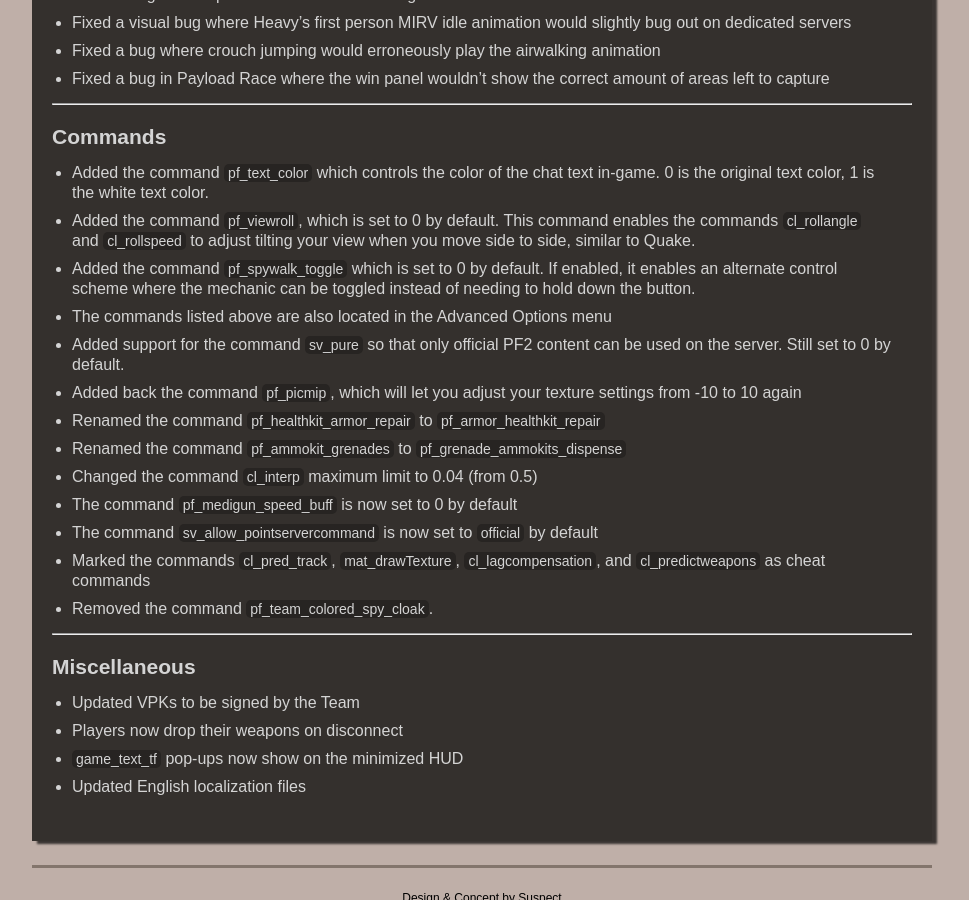
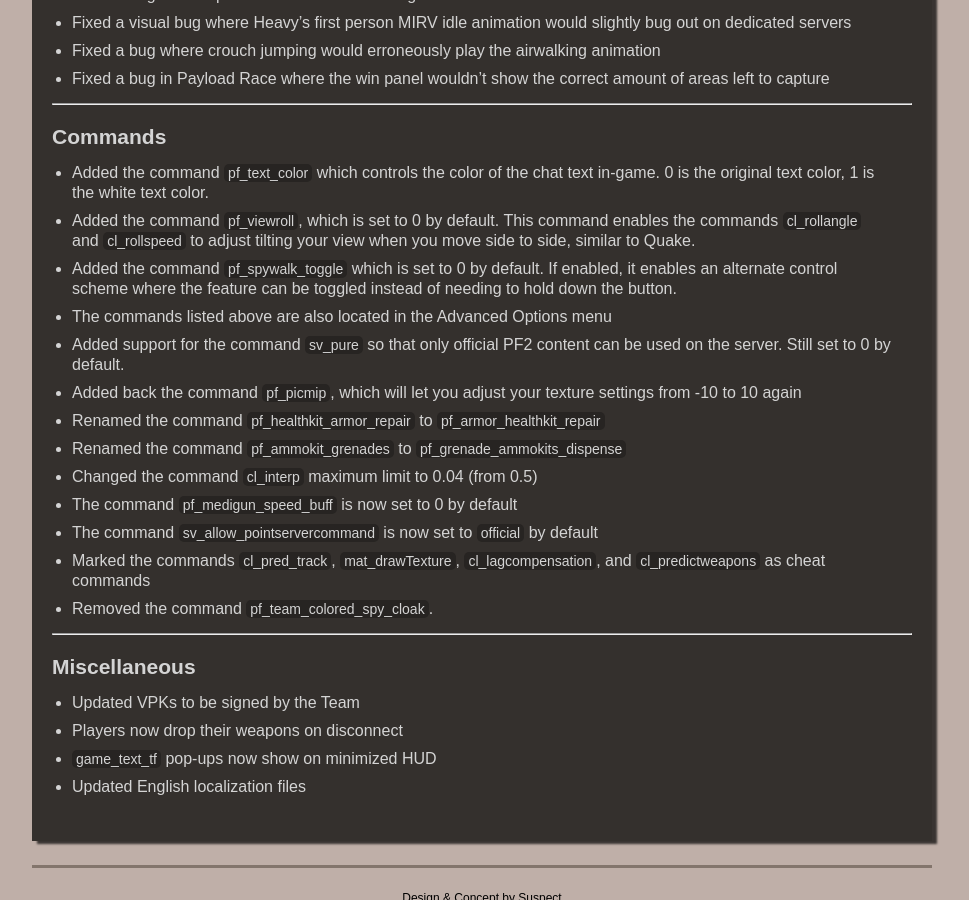
Before and after one commit to Pre-Fortress-2/PF2-Website, a Jekyll site: the page built from _posts/updates/2024-07-06-update-073.md, in a window 1280 px wide and 900 px high, scrolled down 7989 px. Shown: the whole window, without its empty margins (158-1127 px from the left). Built offline with Jekyll 4.4.1, drawn with Linux system fonts in a browser that asks for light colours; some of the changed text lies outside the part shown.

Commit message:
Updated some notes

```diff
--- a/_posts/updates/2024-07-06-update-073.md
+++ b/_posts/updates/2024-07-06-update-073.md
@@ -174,7 +174,7 @@
 ## Commands
 - Added the command ``pf_text_color`` which controls the color of the chat text in-game. 0 is the original text color, 1 is the white text color.
 - Added the command ``pf_viewroll``, which is set to 0 by default. This command enables the commands ``cl_rollangle`` and ``cl_rollspeed`` to adjust tilting your view when you move side to side, similar to Quake.
-- Added the command ``pf_spywalk_toggle`` which is set to 0 by default. If enabled, it enables an alternate control scheme where the mechanic can be toggled instead of needing to hold down the button.
+- Added the command ``pf_spywalk_toggle`` which is set to 0 by default. If enabled, it enables an alternate control scheme where the feature can be toggled instead of needing to hold down the button.
 - The commands listed above are also located in the Advanced Options menu
 - Added support for the command ``sv_pure`` so that only official PF2 content can be used on the server. Still set to 0 by default.
 - Added back the command ``pf_picmip``, which will let you adjust your texture settings from -10 to 10 again
@@ -191,5 +191,5 @@
 ## Miscellaneous
 - Updated VPKs to be signed by the Team
 - Players now drop their weapons on disconnect
-- ``game_text_tf`` pop-ups now show on the minimized HUD
+- ``game_text_tf`` pop-ups now show on minimized HUD
 - Updated English localization files
```
Also changed, not shown: other parts of _posts/updates/2024-07-06-update-073.md (+2 -2 lines).
